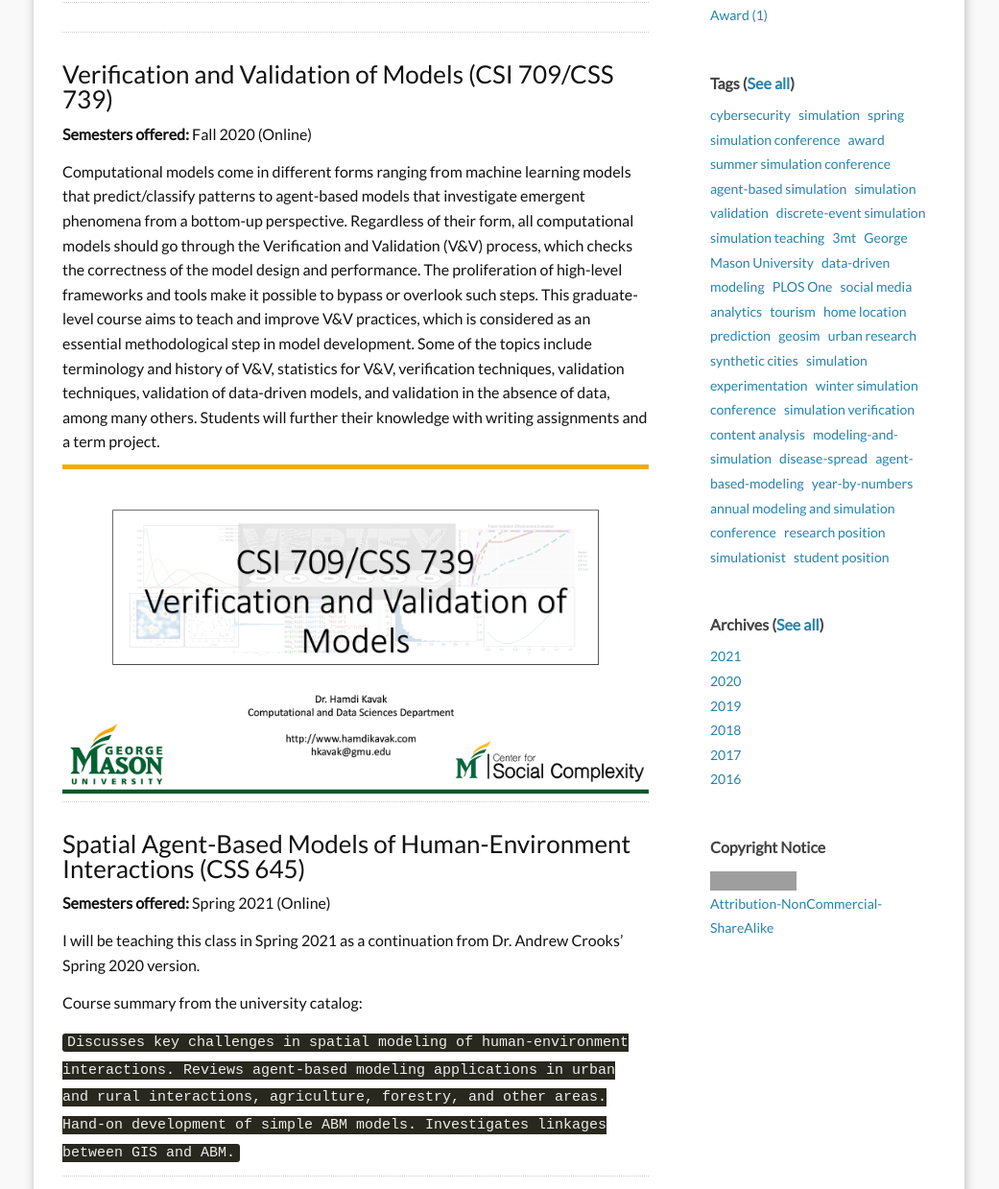
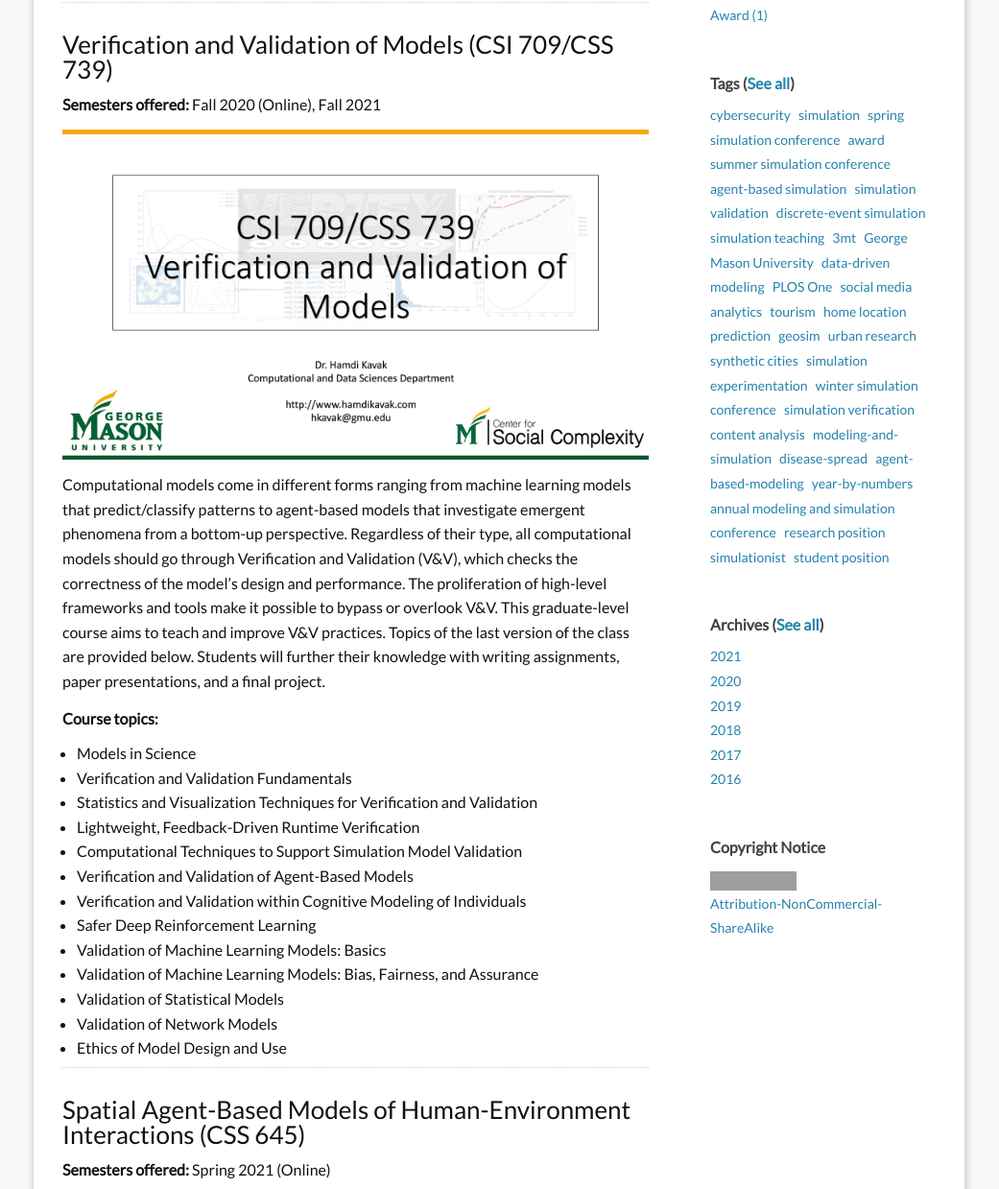
Before and after one commit to hamdikavak/hamdikavak.github.io, a Jekyll site: the page built from g_teaching.md, in a window 1280 px wide and 1400 px high, scrolled down 1013 px, cut to the strip 161-1400 px from the top of the window. Shown: the whole strip at 96% size, without its empty margins (120-1161 px from the left). Built offline with Jekyll 4.4.1, drawn with Linux system fonts in a browser that asks for light colours; nearby versions of some CDN libraries; grey boxes are pictures that could not be loaded.

Commit message:
Updated VV class description

```diff
--- a/g_teaching.md
+++ b/g_teaching.md
@@ -25,14 +25,30 @@ I am the course coordinator and instructor for the Modeling and Simulation 1 (CD
 <iframe width="560" height="315" src="https://www.youtube.com/embed/H43B112zfuY" frameborder="0" allow="accelerometer; autoplay; encrypted-media; gyroscope; picture-in-picture" allowfullscreen></iframe>
 
 ---
----
 ### Verification and Validation of Models (CSI 709/CSS 739)
-**Semesters offered:** Fall 2020 (Online)
-
-Computational models come in different forms ranging from machine learning models that predict/classify patterns to agent-based models that investigate emergent phenomena from a bottom-up perspective. Regardless of their form, all computational models should go through the Verification and Validation (V&V) process, which checks the correctness of the model design and performance. The proliferation of high-level frameworks and tools make it possible to bypass or overlook such steps. This graduate-level course aims to teach and improve V&V practices, which is considered as an essential methodological step in model development. Some of the topics include terminology and history of V&V, statistics for V&V, verification techniques, validation techniques, validation of data-driven models, and validation in the absence of data, among many others. Students will further their knowledge with writing assignments and a term project.
+**Semesters offered:** Fall 2020 (Online), Fall 2021
 
 ![V&V Class]({{ site.baseurl }}/images/pages/vnv_banner.png)
----
+
+Computational models come in different forms ranging from machine learning models that predict/classify patterns to agent-based models that investigate emergent phenomena from a bottom-up perspective. Regardless of their type, all computational models should go through Verification and Validation (V&V), which checks the correctness of the model's design and performance. The proliferation of high-level frameworks and tools make it possible to bypass or overlook V&V. This graduate-level course aims to teach and improve V&V practices. Topics of the last version of the class are provided below. Students will further their knowledge with writing assignments, paper presentations, and a final project.
+
+**Course topics:**
+- Models in Science
+- Verification and Validation Fundamentals
+- Statistics and Visualization Techniques for Verification and Validation
+- Lightweight, Feedback-Driven Runtime Verification
+- Computational Techniques to Support Simulation Model Validation
+- Verification and Validation of Agent-Based Models
+- Verification and Validation within Cognitive Modeling of Individuals
+- Safer Deep Reinforcement Learning
+- Validation of Machine Learning Models: Basics
+- Validation of Machine Learning Models: Bias, Fairness, and Assurance
+- Validation of Statistical Models
+- Validation of Network Models
+- Ethics of Model Design and Use
+
+
+
 ---
 
 ### Spatial Agent-Based Models of Human-Environment Interactions (CSS 645)
```
